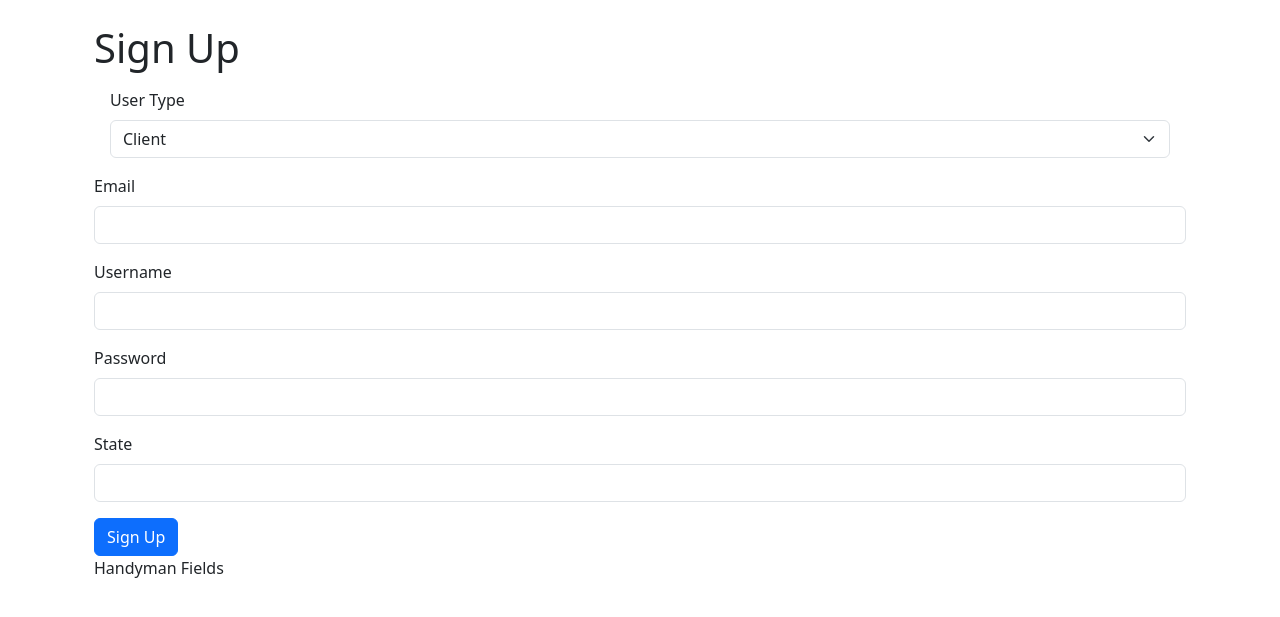
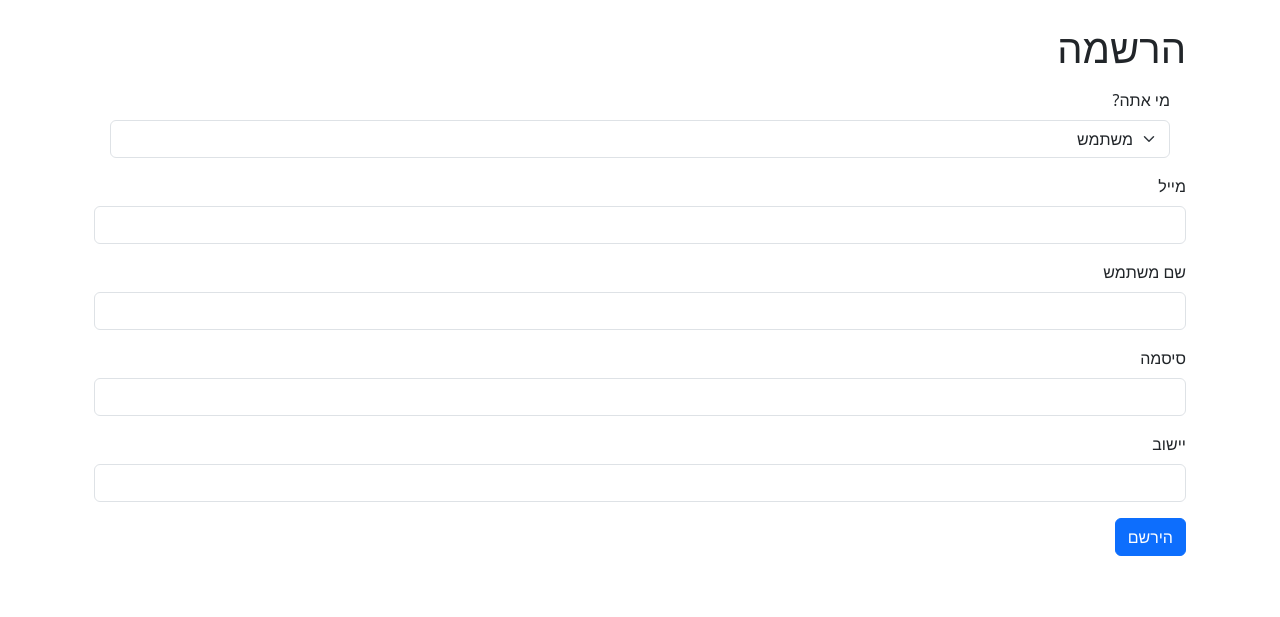
Before and after one commit to kfirleva217/Haltura, a Flask app: page /signup in a window 1280 px wide. Shown: the part 56-673 px from the top of the page. Run offline with Flask 3, Linux system fonts and the light colour scheme.

Commit message:
upgraded the html to hebrew

```diff
--- a/app.py
+++ b/app.py
@@ -5,7 +5,7 @@ from flask_mysqldb import MySQL
 app = Flask(__name__, template_folder="./templates")
 app.config['MYSQL_HOST'] = 'localhost'
 app.config['MYSQL_USER'] = 'root'
-app.config['MYSQL_PASSWORD'] = 'Password'
+app.config['MYSQL_PASSWORD'] = 'Fa3a47403c'
 app.config['MYSQL_DB'] = 'Haltura'
 mysql = MySQL(app)
 
--- a/templates/signup.html
+++ b/templates/signup.html
@@ -1,14 +1,14 @@
 {% extends 'base.html' %}
 
 {% block content %}
-<div class="container">
-    <h1>Sign Up</h1>
+<div class="container" dir="rtl">
+    <h1>הרשמה</h1>
         <form action="/signup" method="POST">
         <div class="m-3">
-            <label for="user-type" class="form-label">User Type</label>
+            <label for="user-type" class="form-label">מי אתה?</label>
             <select class="form-select" id="user-type" name="user-type" onchange="showFields()">
-                <option value="client">Client</option>
-                <option value="handyman">Handyman</option>
+                <option value="client">משתמש</option>
+                <option value="handyman">בעל מקצוע</option>
             </select>
         </div>
 
@@ -16,29 +16,24 @@
 
                  <div id="client-fields">
             <div class="mb-3">
-                <label for="client-email" class="form-label">Email</label>
+                <label for="client-email" class="form-label">מייל</label>
                 <input type="email" class="form-control" id="client-email" name="email" required>
             </div>
             <div class="mb-3">
-                <label for="client-username" class="form-label">Username</label>
+                <label for="client-username" class="form-label">שם משתמש</label>
                 <input type="text" class="form-control" id="client-username" name="username" required>
             </div>
             <div class="mb-3">
-                <label for="client-password" class="form-label">Password</label>
+                <label for="client-password" class="form-label">סיסמה</label>
                 <input type="password" class="form-control" id="client-password" name="password" required>
             </div>
             <div class="mb-3">
-                <label for="client-state" class="form-label">State</label>
+                <label for="client-state" class="form-label">יישוב</label>
                 <input type="text" class="form-control" id="client-state" name="state" required>
             </div>
         </div>
-                <button type="submit" class="btn btn-primary">Sign Up</button>
+                <button type="submit" class="btn btn-primary">הירשם</button>
         </div>
-<!--            old version-->
-        <!-- Client Fields -->
-
-
-         Handyman Fields
 
     </form>
 </div>
@@ -53,62 +48,62 @@
         document.querySelector("#formFileds").innerHTML =`
  <div id="handyman-fields">
             <div class="mb-3">
-                <label for="handyman-email" class="form-label">Email</label>
+                <label for="handyman-email" class="form-label">מייל</label>
                 <input type="email" class="form-control" id="handyman-email" name="email" required>
             </div>
             <div class="mb-3">
-                <label for="handyman-username" class="form-label">Username</label>
+                <label for="handyman-username" class="form-label">שם משתמש</label>
                 <input type="text" class="form-control" id="handyman-username" name="username" required>
             </div>
               <div class="mb-3">
-                <label for="handyman-state" class="form-label">state</label>
+                <label for="handyman-state" class="form-label">יישוב</label>
                 <input type="text" class="form-control" id="handyman-state" name="state" required>
             </div>
             <div class="mb-3">
-                <label for="handyman-password" class="form-label">Password</label>
+                <label for="handyman-password" class="form-label">סיסמה</label>
                 <input type="password" class="form-control" id="handyman-password" name="password" required>
             </div>
             <div class="mb-3">
-                <label for="handyman-occupation" class="form-label">Occupation</label>
+                <label for="handyman-occupation" class="form-label">מקצוע</label>
                 <input type="text" class="form-control" id="handyman-occupation" name="occupation">
             </div>
             <div class="mb-3">
-                <label for="handyman-experience" class="form-label">Years of Experience</label>
+                <label for="handyman-experience" class="form-label">שנות נסיון</label>
                 <input type="number" class="form-control" id="handyman-experience" name="experience">
             </div>
             <div class="mb-3">
-                <label for="handyman-full-name" class="form-label">Full Name</label>
+                <label for="handyman-full-name" class="form-label">שם מלא</label>
                 <input type="text" class="form-control" id="handyman-full-name" name="full-name" required>
             </div>
             <div class="mb-3">
-                <label for="handyman-about-yourself" class="form-label">About Yourself</label>
+                <label for="handyman-about-yourself" class="form-label">ספר על עצמך</label>
                 <textarea class="form-control" id="handyman-about-yourself" name="about-yourself" rows="4"></textarea>
             </div>
         </div>
 
-        <button type="submit" class="btn btn-primary">Sign Up</button>
+        <button type="submit" class="btn btn-primary">הירשם</button>
         `;
         } else {
                 document.querySelector("#formFileds").innerHTML =`
                  <div id="client-fields">
             <div class="mb-3">
-                <label for="client-email" class="form-label">Email</label>
+                <label for="client-email" class="form-label">מייל</label>
                 <input type="email" class="form-control" id="client-email" name="email" required>
             </div>
             <div class="mb-3">
-                <label for="client-username" class="form-label">Username</label>
+                <label for="client-username" class="form-label">שם משתמש</label>
                 <input type="text" class="form-control" id="client-username" name="username" required>
             </div>
             <div class="mb-3">
-                <label for="client-password" class="form-label">Password</label>
+                <label for="client-password" class="form-label">סיסמה</label>
                 <input type="password" class="form-control" id="client-password" name="password" required>
             </div>
             <div class="mb-3">
-                <label for="client-state" class="form-label">State</label>
+                <label for="client-state" class="form-label">יישוב</label>
                 <input type="text" class="form-control" id="client-state" name="state" required>
             </div>
         </div>
-                <button type="submit" class="btn btn-primary">Sign Up</button>
+                <button type="submit" class="btn btn-primary">הירשם</button>
                 `
         }
     }
```
Also changed, not shown: templates/login.html (+8 -8 lines).
